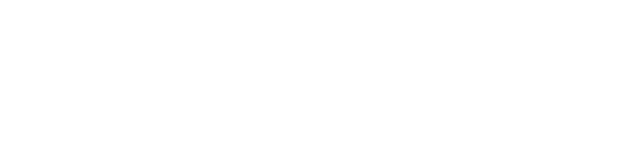
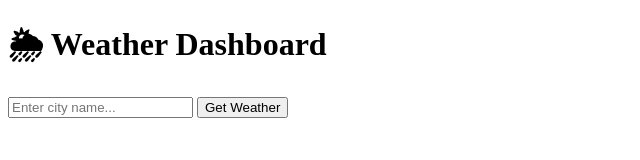
Before and after one commit to Aradhyajha-developer/Weather-Dashboard, a plain HTML site: page index.html in a window 1280 px wide. Shown: the whole page, without its empty margins (0-640 px from the left). Drawn offline with Linux system fonts and the light colour scheme.

Commit message:
Add basic weather dashboard user interface

```diff
--- a/index.html
+++ b/index.html
@@ -9,6 +9,29 @@
 </head>
 <body>
 
+    <div class="container">
+
+        <h1>🌦 Weather Dashboard</h1>
+
+        <form id="weather-form">
+
+            <input
+                type="text"
+                id="city"
+                placeholder="Enter city name..."
+                required
+            >
+
+            <button type="submit">
+                Get Weather
+            </button>
+
+        </form>
+
+        <div id="output"></div>
+
+    </div>
+
     <script src="script.js"></script>
 
 </body>
```
